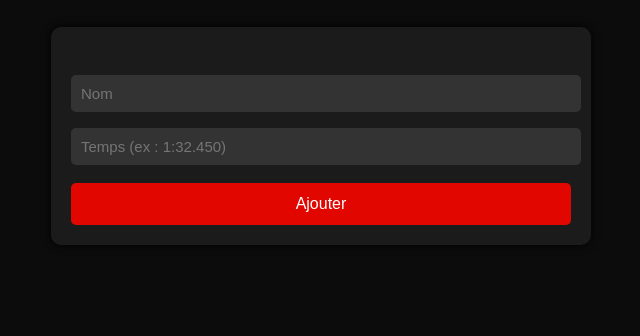
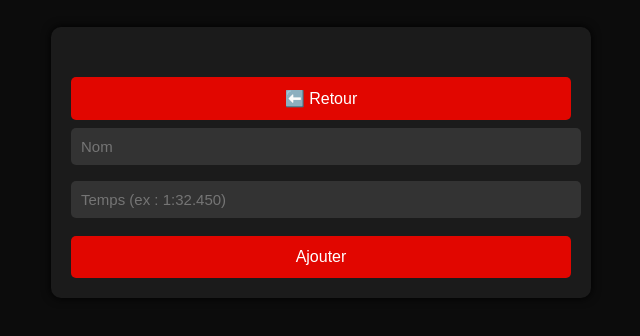
Before and after one commit to Antique06/temps-f1, a plain HTML site: page add-time.html in a window 1280 px wide. Shown: the part 82-418 px from the top of the page, without its empty margins (319-959 px from the left). Drawn offline with Linux system fonts and the light colour scheme.

Commit message:
tentative fix

```diff
--- a/add-time.html
+++ b/add-time.html
@@ -10,12 +10,12 @@
 <h1>➕ Ajouter un temps</h1>
 
 <div class="card">
+  <h2 id="trackName"></h2>
 
-  <h2 id="trackName"></h2>
+  <button onclick="goBack()">⬅️ Retour</button><br>
 
   <input id="name" placeholder="Nom"><br>
   <input id="time" placeholder="Temps (ex : 1:32.450)"><br>
-
   <button onclick="addTime()">Ajouter</button>
 </div>
 
--- a/js/app.js
+++ b/js/app.js
@@ -44,7 +44,6 @@ export async function loadTimesForTrack(track) {
   let results = [];
   snapshot.forEach(doc => results.push(doc.data()));
 
-  // Tri du plus rapide au plus lent
   results.sort((a, b) => a.ms - b.ms);
 
   let html = "<ol>";
```
Also changed, not shown: circuit.html (+1 -0 lines).
